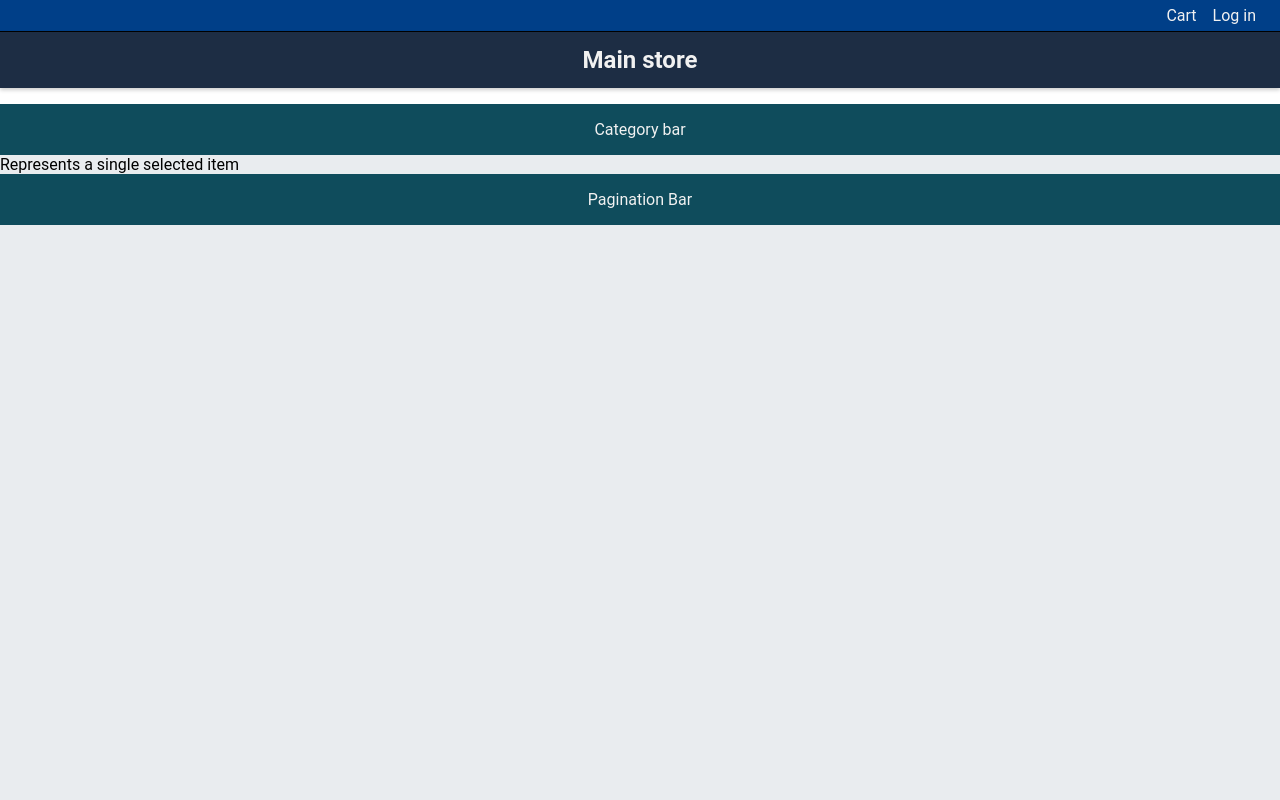
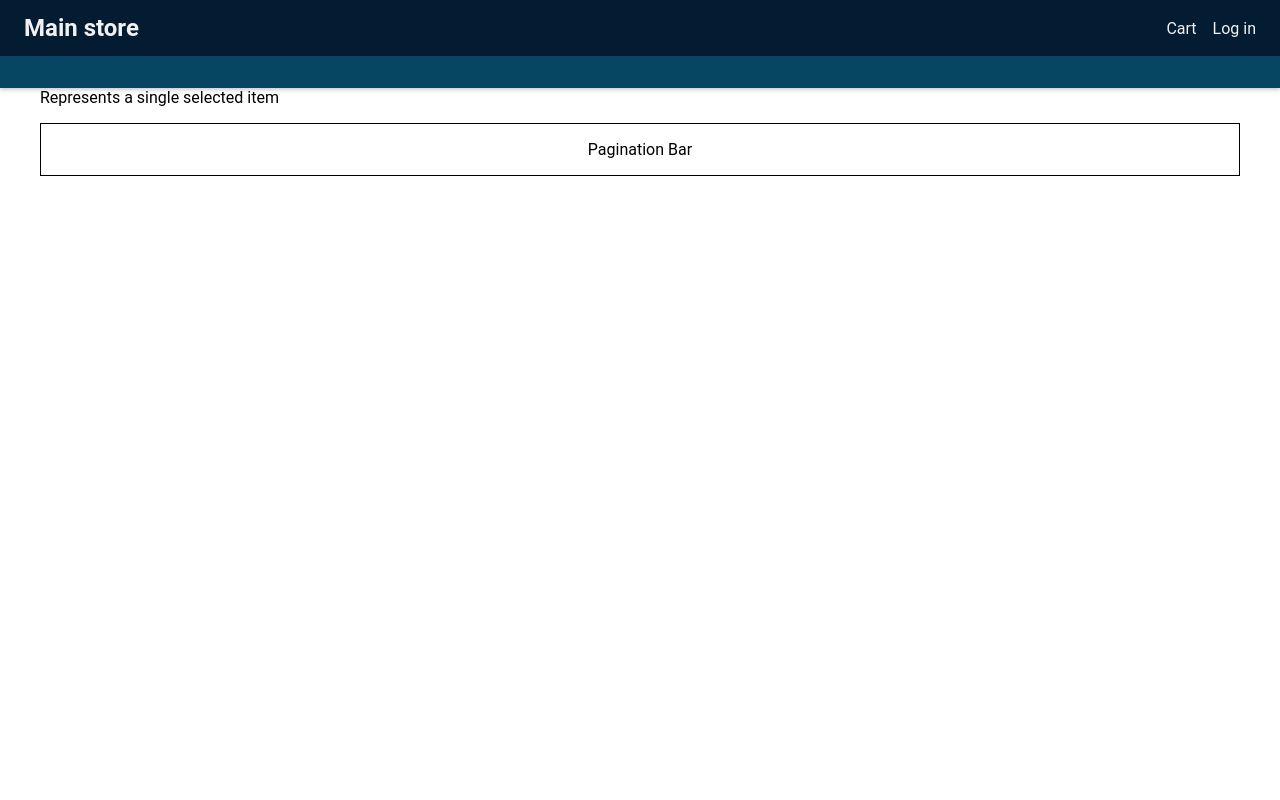
Before and after one commit to mayware/Full-Stack-React-application, a React (Create React App) app in the folder frontend/: page /item in a window 1280 px wide. Shown: the top 800 px of the page. Built offline with nearby package versions, Linux system fonts and the light colour scheme.

Commit message:
added few lines of code

```diff
--- a/frontend/src/App.js
+++ b/frontend/src/App.js
@@ -2,7 +2,6 @@
 import Home from './pages/Home';
 import HeaderBar from './components/HeaderBar';
 import Header from './components/Header';
-import CategoryBar from './components/CategoryBar';
 import PaginationBar from './components/PaginationBar';
 import Footer from './components/Footer';
 import Item from './pages/Item';
@@ -14,7 +13,6 @@
         <HeaderBar />
         <Header />
         <div className="content-wrapper">
-          <CategoryBar />
           <div className="content-wrapper-inner">
             <Routes>
               <Route
--- a/frontend/src/components/CategoryBar.js
+++ /dev/null
@@ -1,9 +0,0 @@
-const CategoryBar = () => {
-    return (
-        <div className="category-bar">
-            Category bar
-        </div>
-    );
-}
-
-export default CategoryBar;
--- a/frontend/src/components/Header.js
+++ b/frontend/src/components/Header.js
@@ -6,7 +6,7 @@
             <div className="header-container">
                 <div className="header-left">
                     <Link to="/">
-                        <h2>Main store</h2>
+
                     </Link>
                 </div>
             </div>
--- a/frontend/src/components/HeaderBar.js
+++ b/frontend/src/components/HeaderBar.js
@@ -3,6 +3,11 @@
 const HeaderBar = () => {
     return (
         <header className="header-bar">
+            <div className="header-bar-left">
+                <Link to="/">
+                    <h2>Main store</h2>
+                </Link>
+            </div>
             <div className="header-bar-right">
                 <div className="header-cart">
                     <Link to="/">
--- a/frontend/src/index.css
+++ b/frontend/src/index.css
@@ -25,11 +25,10 @@
 .header-bar {
   display: flex;
   align-items: center;
-  justify-content: flex-end;
-  height: 2rem;
-  padding-right: 1.5rem;
-  background: #003f88;
-  border-bottom: 1px solid #000;
+  justify-content: space-between;
+  height: 3.5rem;
+  padding: 0 1.5rem 0 1.5rem;
+  background: #041C32;
 }
 
 .header-bar a {
@@ -41,12 +40,11 @@
   display: flex;
   align-items: center;
   justify-content: center;
-  height: 3.5rem;
+  height: 2rem;
   width: 100%;
   top: 0;
-  margin-bottom: 1rem;
   padding: 0 1rem 0 1rem;
-  background: #1d2d44;
+  background: #064663;
   box-shadow: 0 2px 4px 0 rgba(0, 0, 0, .2);
 }
 
@@ -66,21 +64,8 @@
 
 .content-wrapper {
   min-height: 100vh;
-  max-width: 80rem;
+  max-width: 75rem;
   margin: 0 auto;
-  background: #e9ecef;
-}
-
-.content-wrapper-inner {}
-
-.category-bar {
-  display: flex;
-  align-items: center;
-  justify-content: center;
-  width: 100%;
-  padding: 1rem;
-  background: #0f4c5c;
-  color: #f1f1f1;
 }
 
 .home-page {
@@ -90,8 +75,11 @@
 .store-products {
   display: grid;
   grid-template-columns: repeat(4, 1fr);
+  gap: 1rem;
+  padding: 2.5rem 1rem 2.5rem 1rem;
   border: 1px solid #778da9;
   justify-items: center;
+  background: #DDE6ED;
 }
 
 .product-card {
@@ -99,18 +87,14 @@
   align-items: center;
   justify-content: center;
   flex-direction: column;
-  max-height: 20rem;
-  min-height: 20rem;
+  max-height: 24rem;
+  min-height: 24rem;
   max-width: 17rem;
   min-width: 17rem;
-  margin: 0.4rem;
   padding: .5rem;
-  border: 1px solid #000;
-  background: #f1f1f1;
-}
-
-.product-image-box {
-  /* border: 1px solid #000; */
+  border: 1px solid #9DB2BF;
+  border-radius: 0.3rem;
+  background: #ffffff;
 }
 
 .product-image-box img {
@@ -118,12 +102,11 @@
   min-height: 15rem;
   max-width: 15rem;
   min-width: 15rem;
-  object-fit: cover;
+  object-fit: contain;
 }
 
 .product-detail-box {
   width: 100%;
-  border: 1px solid #000;
 }
 
 .pagination-bar {
@@ -132,10 +115,10 @@
   justify-content: center;
   width: 100%;
   padding: 1rem;
-  background: #0f4c5c;
-  color: #f1f1f1;
+  margin-top: 1rem;
+  border: 1px solid #000;
+  color: #000;
 }
-
 
 .footer {
   display: flex;
--- a/frontend/src/pages/Home.js
+++ b/frontend/src/pages/Home.js
@@ -20,13 +20,15 @@
         <div className="home-page">
             <div className="store-products">
                 {products && products.map((product) => (
-                    <div className="product-card">
+                    <div className="product-card" key={product._id}>
                         <div className="product-card-inner">
                             <div className="product-image-box">
                                 <img src={product.image} />
                             </div>
                             <div className="product-detail-box">
-                                <p key={product._id}>{product.title}</p>
+                                <p>{product.title}</p>
+                                <p>{product.price}</p>
+                                <p>{product.weight}</p>
                             </div>
                         </div>
                     </div>
```
